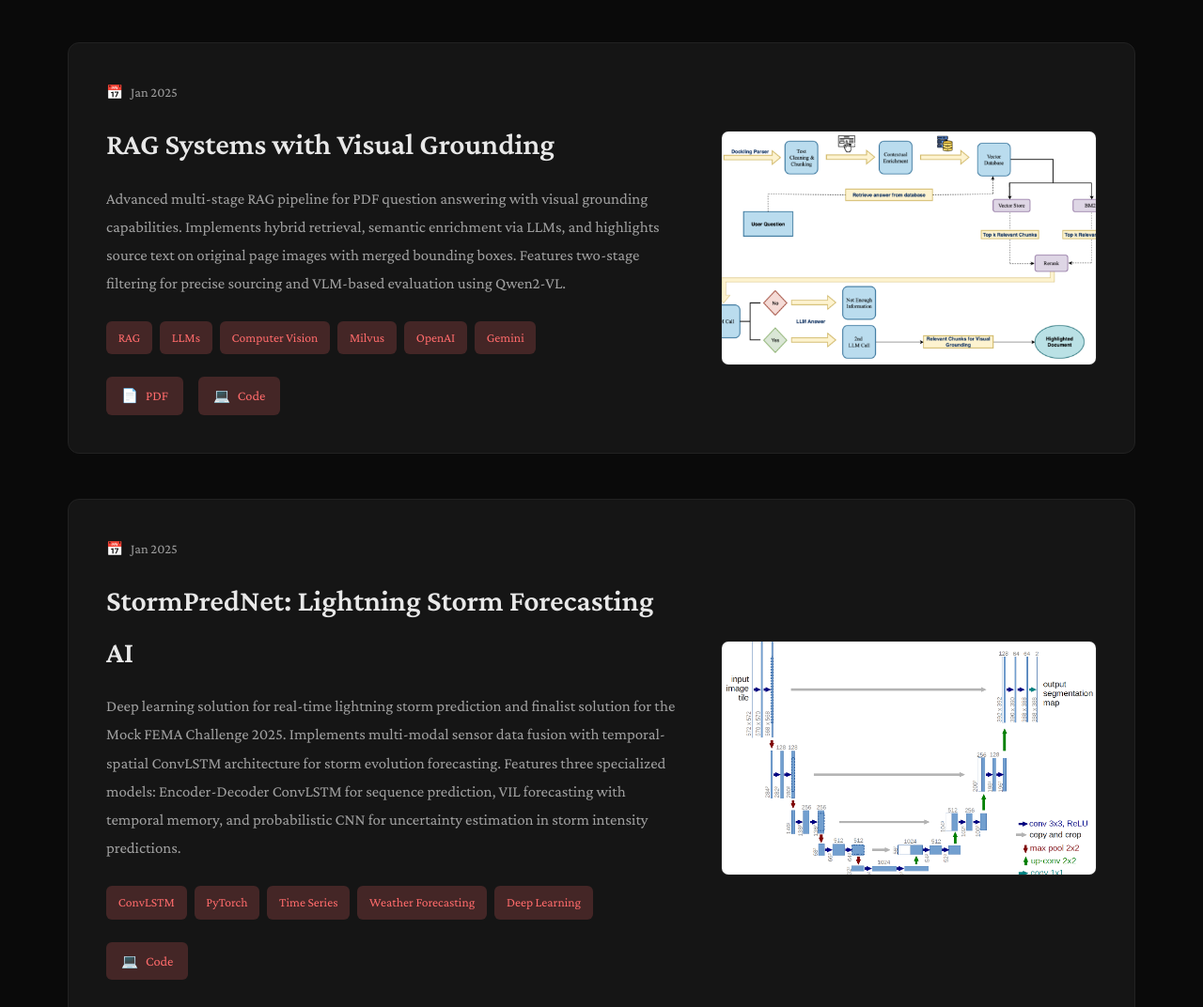
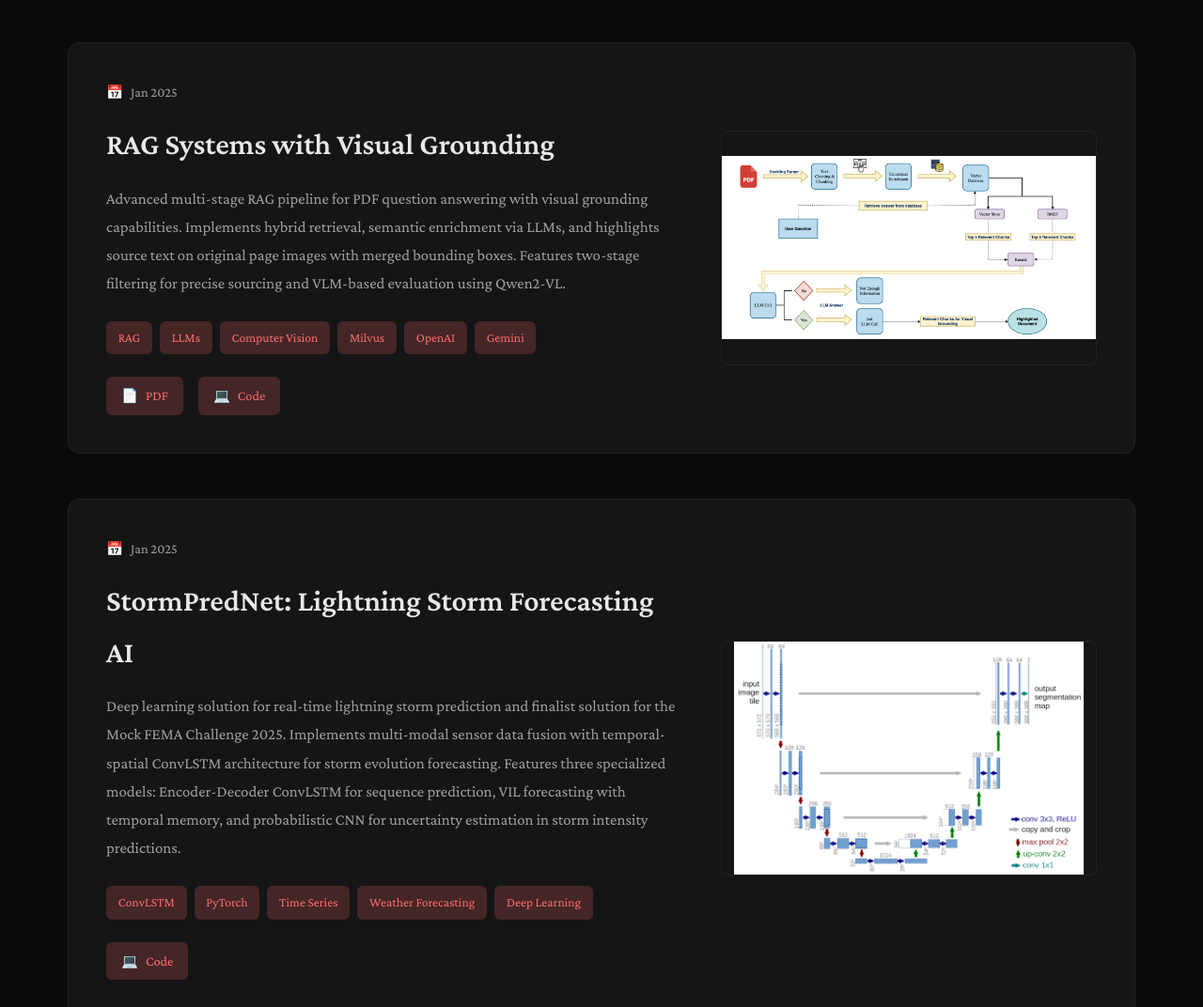
Before and after one commit to antonionikoloski/antonionikoloski.github.io, a plain HTML site: page index.html in a window 1280 px wide. Shown: the part 4380-5452 px from the top of the page at 94% size. Drawn offline with nearby package versions, Linux system fonts and the light colour scheme.

Commit message:
Adding last section

```diff
--- a/index.html
+++ b/index.html
@@ -421,12 +421,16 @@
             border-radius: 8px;
             overflow: hidden;
             border: 1px solid var(--border);
+            background: var(--card-bg);
+            display: flex;
+            align-items: center;
+            justify-content: center;
         }
 
         .project-image-container img {
             width: 100%;
             height: 100%;
-            object-fit: cover;
+            object-fit: contain;
             transition: transform 0.4s ease;
         }
 
@@ -901,10 +905,10 @@
                                 <span class="tag">Gemini</span>
                             </div>
                             <div class="project-links">
-                                <a href="https://github.com/antonionikoloski/RAG-Systems-with-Visual-Grounding-for-Referencing-and-Citations/tree/main/project-code" target="_blank" class="project-link">
+                                <a href="https://github.com/antonionikoloski/RAG-Systems-with-Visual-Grounding-for-Referencing-and-Citations/blob/main/deliverables/an1224-final-report.pdf" target="_blank" class="project-link">
                                     <span>📄</span> PDF
                                 </a>
-                                <a href="https://github.com/antonionikoloski/RAG-Systems-with-Visual-Grounding-for-Referencing-and-Citations/blob/main/deliverables/an1224-final-report.pdf" target="_blank" class="project-link">
+                                <a href="https://github.com/antonionikoloski/RAG-Systems-with-Visual-Grounding-for-Referencing-and-Citations/tree/main/project-code" target="_blank" class="project-link">
                                     <span>💻</span> Code
                                 </a>
                             </div>
```
